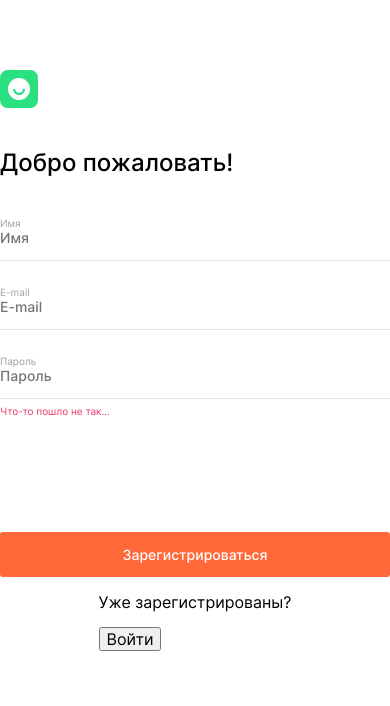
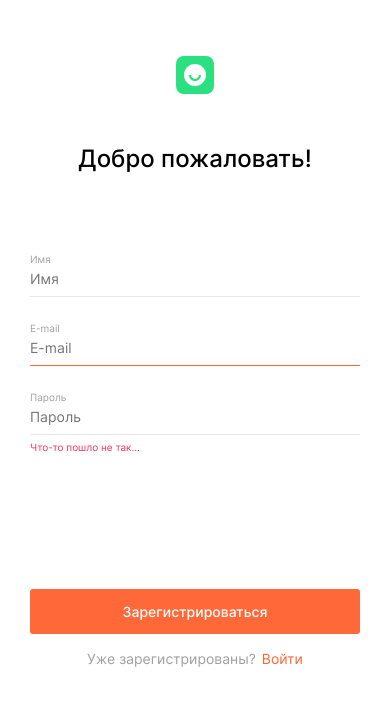
Before and after one commit to Meder84/movies-explorer-frontend, a React (Create React App) app: page /signup in a window 390 px wide. Shown: the top 706 px of the page. Built offline with nearby package versions, Linux system fonts and the light colour scheme.

Commit message:
feat: component Register 320px

```diff
--- a/src/components/FooterForAuth/FooterForAuth.css
+++ b/src/components/FooterForAuth/FooterForAuth.css
@@ -26,8 +26,10 @@
   padding: 0;
 }
 
-.footer-for-auth__content {
+.footer-for-auth__text-container {
   display: flex;
+  flex-direction: row;
+  box-sizing: border-box;
   width: 100%;
   min-height: 33px;
   justify-content: center;
--- a/src/components/FooterForAuth/FooterForAuth.js
+++ b/src/components/FooterForAuth/FooterForAuth.js
@@ -5,12 +5,12 @@ function FooterForAuth (props) {
   return (
     <div className={`footer-for-auth ${props.customFooterForAuth}`}>
       <button
-        className={`footer-for-auth__button ${props.customFooterForAuthButton}`}
+        className={`footer-for-auth__button opacity ${props.customFooterForAuthButton}`}
         type={props.buttonType || 'button'}
       >
         {props.buttonText}
       </button>
-      <div className={`footer-for-auth__content ${props.footerForAuthContent}`}>
+      <div className={`footer-for-auth__text-container opacity ${props.customFooterForAuthTextContainer}`}>
         {props.children}
       </div>
     </div>
--- a/src/components/Form/Form.css
+++ b/src/components/Form/Form.css
@@ -29,3 +29,13 @@
   padding: 0;
   width: 100%;
 }
+
+@media screen and (max-width: 470px) {
+  .form {
+    min-height: 316px;
+  }
+
+  .form__title {
+    text-align: center;
+  }
+}
--- a/src/components/IconHamburger/IconHamburger.js
+++ b/src/components/IconHamburger/IconHamburger.js
@@ -5,7 +5,7 @@ import './IconHamburger.css';
 function IconHamburger(props) {
   return (
     <img
-     className={`iconHamburger ${props.customIconHamburger}`}
+     className={`iconHamburger opacity ${props.customIconHamburger}`}
      src={iconHamburger}
      alt='Иконка гамбургер меню'
     />
--- a/src/components/Input/Input.css
+++ b/src/components/Input/Input.css
@@ -37,11 +37,11 @@
   background-color: #fff;
   border: none;
   outline: none;
-  font-weight: 500;
+  font-weight: 400;
   font-size: 14px;
   line-height: 17px;
   width: 100%;
-  margin: 0;
+  margin: 5px 0 0;
   padding: 0;
   color: #000;
 }
--- a/src/components/Profile/Profile.css
+++ b/src/components/Profile/Profile.css
@@ -58,6 +58,10 @@
 .profile__input-item {
   text-align: end;
   width: 122px;
+  margin: 0;
+  font-weight: 400;
+  font-size: 11px;
+  line-height: 13px;
 }
 
 .profile__footer {
--- a/src/components/Register/Register.css
+++ b/src/components/Register/Register.css
@@ -2,7 +2,7 @@
   display: flex;
   flex-direction: column;
   align-items: flex-start;
-  width: 390px;
+  width: 396px;
   margin: 0 auto;
   box-sizing: border-box;
   transition: 0.4s ease-in-out;
@@ -40,15 +40,20 @@
 
 }
 
+.register__input__container_error {
+  border-bottom: 1px solid #FF6838;
+}
+
 .register__input__item {
 
 }
 
+.register__input__item_error {
+  color: #EE3465;
+}
+
 .register__footer {
   display: flex;
-  flex-direction: column;
-  justify-content: center;
-  align-items: center;
   width: 100%;
   min-height: 217px;
 }
@@ -66,9 +71,54 @@
 }
 
 .register__footer__text {
-
+  margin: 0 6px 0 0;
+  padding: 0;
+  font-weight: 400;
+  font-size: 14px;
+  line-height: 17px;
+  color: #A0A0A0;
 }
 
 .register__footer__button-login {
+  margin: 0;
+  padding: 0;
+  font-weight: 400;
+  font-size: 14px;
+  line-height: 17px;
+  color: #FF6838;
+  border: none;
+  background-color: #fff;
+}
 
+@media screen and (max-width: 470px) {
+  .register {
+    width: 100%;
+    align-items: center;
+  }
+
+  .register__header {
+    width: calc(100% - ( 30px * 2 ));
+    justify-content: center;
+    align-items: center;
+    min-height: 144px;
+    padding: 6px 0 0;
+  }
+
+  .register__main {
+    width: calc(100% - ( 30px * 2 ));
+    padding: 0;
+    min-height: 375px;
+  }
+
+  .register__footer {
+    width: calc(100% - ( 30px * 2 ));
+  }
+
+  .register__header__elem {
+    width: fit-content;
+  }
+
+  .register__header__links {
+    display: none;
+  }
 }
--- a/src/components/Register/Register.js
+++ b/src/components/Register/Register.js
@@ -9,7 +9,10 @@ function Register() {
   return (
     <div className="register">
       <header className='register__header'>
-        <Header />
+        <Header
+          headerCustom='register__header__elem'
+          headerCustomLinks='register__header__links'
+        />
       </header>
       <main className='register__main'>
         <Form
@@ -31,7 +34,7 @@ function Register() {
           </Input>
 
           <Input
-            customInputContainer='register__input__container'
+            customInputContainer='register__input__container register__input__container_error'
             customInputItem='register__input__item'
             type="email"
             id="email" name="email"
@@ -44,7 +47,7 @@ function Register() {
 
           <Input
             customInputContainer='register__input__container register__input__container_border-none'
-            customInputItem='register__input__item'
+            customInputItem='register__input__item register__input__item_error'
             type="password"
             id="password" name="password"
             maxLength="30" minLength="2"
@@ -62,16 +65,15 @@ function Register() {
           customFooterForAuthButton='register__footer__button'
           buttonType='submit'
           buttonText='Зарегистрироваться'
+          customFooterForAuthTextContainer='register__footer__text-container'
         >
-          <div className='register__footer__text-container'>
-            <p className='register__footer__text'>Уже зарегистрированы?</p>
+          <p className='register__footer__text'>Уже зарегистрированы?</p>
             <button
               className='register__footer__button-login'
               type='button'
             >
               Войти
             </button>
-          </div>
         </FooterForAuth>
       </footer>
     </div>
```
